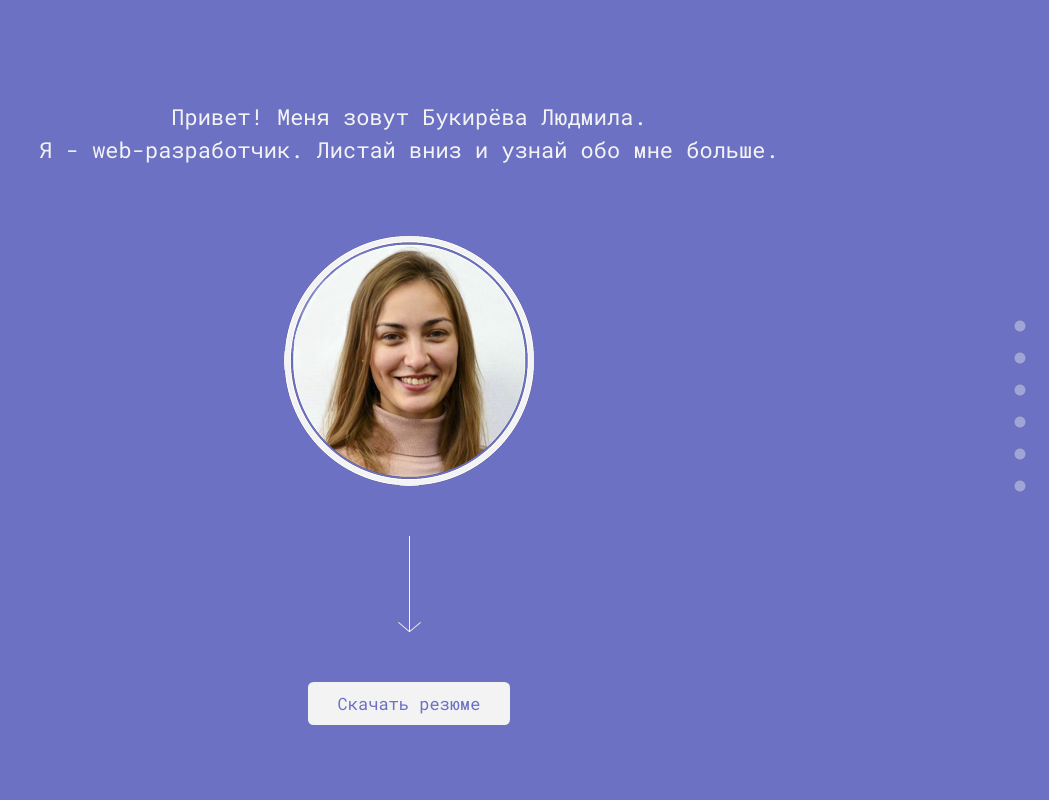
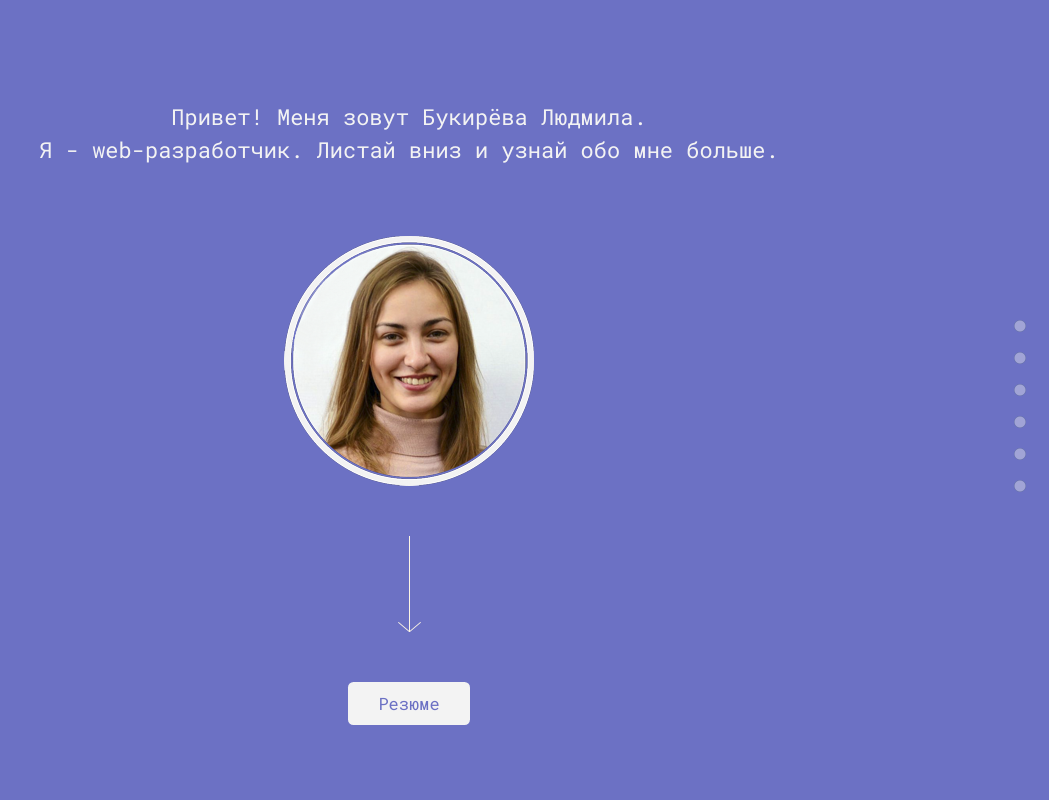
Before and after one commit to BukirevaLiudmila/site-portfolio, a plain HTML site: page index.html in a window 1280 px wide. Shown: the top 800 px of the page, without its empty margins (231-1280 px from the left). Drawn offline with Linux system fonts and the light colour scheme.

Commit message:
added link to google drive on button "Резюме"

```diff
--- a/css/style.css
+++ b/css/style.css
@@ -178,6 +178,7 @@ div.icon > img {
     padding-right: 30px;
 }
 
+
 .my-btn:hover {
     box-shadow: 0 3px 6px rgba(0, 0, 0, 0.16), 0 3px 6px rgba(0, 0, 0, 0.23);
 }
--- a/index.html
+++ b/index.html
@@ -46,7 +46,7 @@
     </div>
     <div class="row justify-content-center">
         <div class="padding-top-sm">
-            <button type="button" class="btn btn-secondary color-lilac my-btn bg-white cursor-pointer">Скачать резюме</button>
+            <button type="button" class="btn btn-secondary color-lilac my-btn bg-white cursor-pointer" onClick='window.open("https://drive.google.com/open?id=0B64W_sTmWrgEaWFId3BNTzg5ZGM")'>Резюме</button>
         </div>
     </div>
 </div>
```
